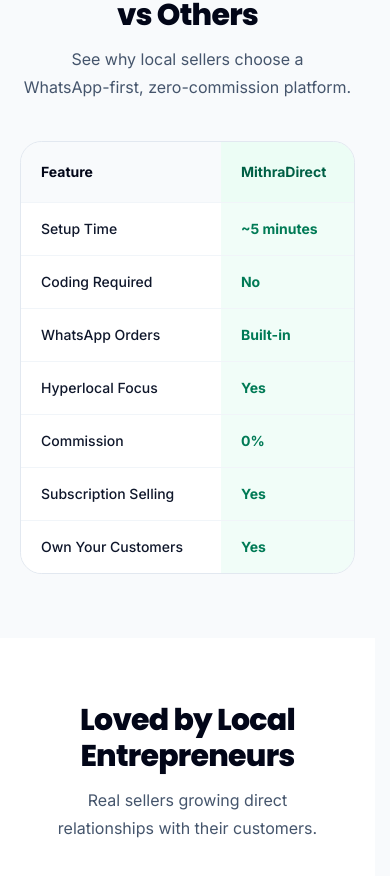
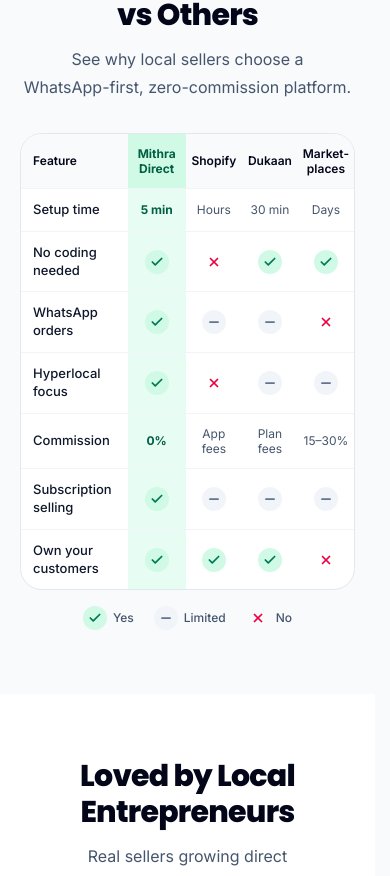
Before and after one commit to s713278/Website, a React (Vite) app: page / in a window 390 px wide. Shown: the part 6639-7515 px from the top of the page. Built offline with nearby package versions, Linux system fonts and the light colour scheme.

Commit message:
Improve mobile comparison table and brand onboarding loader

```diff
--- a/src/modules/marketing/components/MarketingLandingSections.tsx
+++ b/src/modules/marketing/components/MarketingLandingSections.tsx
@@ -12,6 +12,7 @@ import {
   MapPin,
   MessageCircle,
   Milk,
+  Minus,
   Palette,
   Play,
   Puzzle,
@@ -20,6 +21,7 @@ import {
   Star,
   Store,
   Wheat,
+  X,
 } from 'lucide-react'
 import { Link } from 'react-router-dom'
 import { Button, ShadcnInput } from '@/shared/components'
@@ -144,15 +146,51 @@ const audiences = [
   ['👩‍🍳', 'Women Entrepreneurs'],
 ]
 
+const comparisonOthers = ['Shopify', 'Dukaan', 'Marketplaces']
+
 const comparisons = [
   ['Setup Time', '~5 minutes', 'Hours–days', '~30 minutes', 'Days–weeks'],
   ['Coding Required', 'No', 'Often yes', 'No', 'No'],
   ['WhatsApp Orders', 'Built-in', 'Limited', 'Limited', 'No'],
   ['Hyperlocal Focus', 'Yes', 'No', 'Partial', 'City-wide'],
   ['Commission', '0%', 'App fees', 'Plan fees', '15–30%'],
-  ['Subscription Selling', 'Yes', 'Apps needed', 'Limited', 'Rare'],
+  ['Subscription Selling', 'Yes', 'Apps needed', 'Limited', 'Limited'],
   ['Own Your Customers', 'Yes', 'Yes', 'Yes', 'No'],
 ]
+
+type ComparisonMark = 'yes' | 'limited' | 'no'
+/** A short value shown as text, or a mark whose label is what a screen reader hears. */
+type GlanceCell = string | { mark: ComparisonMark; label: string }
+
+const yes = (label = 'Yes'): GlanceCell => ({ mark: 'yes', label })
+const limited = (label = 'Limited'): GlanceCell => ({ mark: 'limited', label })
+const no = (label = 'No'): GlanceCell => ({ mark: 'no', label })
+
+/** The phone form of `comparisons`: marks where the answer is yes, limited or no; short text where the number is the point. */
+const comparisonGlance: { feature: string; cells: GlanceCell[] }[] = [
+  { feature: 'Setup time', cells: ['5 min', 'Hours', '30 min', 'Days'] },
+  { feature: 'No coding needed', cells: [yes(), no(), yes(), yes()] },
+  { feature: 'WhatsApp orders', cells: [yes('Built-in'), limited(), limited(), no()] },
+  { feature: 'Hyperlocal focus', cells: [yes(), no(), limited('Partial'), limited('City-wide')] },
+  { feature: 'Commission', cells: ['0%', 'App fees', 'Plan fees', '15–30%'] },
+  { feature: 'Subscription selling', cells: [yes(), limited('Apps needed'), limited(), limited()] },
+  { feature: 'Own your customers', cells: [yes(), yes(), yes(), no()] },
+]
+
+const comparisonMarkStyle = {
+  yes: { Icon: Check, className: 'bg-emerald-100 text-emerald-700' },
+  limited: { Icon: Minus, className: 'bg-slate-100 text-slate-500' },
+  no: { Icon: X, className: 'text-rose-600' },
+} satisfies Record<ComparisonMark, { Icon: ComponentType<{ className?: string; strokeWidth?: number }>; className: string }>
+
+function ComparisonMarkIcon({ mark }: { mark: ComparisonMark }) {
+  const { Icon, className } = comparisonMarkStyle[mark]
+  return (
+    <span className={`mx-auto flex size-6 items-center justify-center rounded-full ${className}`} aria-hidden>
+      <Icon className="size-3.5" strokeWidth={3} />
+    </span>
+  )
+}
 
 const testimonials = [
   {
@@ -886,15 +924,78 @@ export function ComparisonSection() {
           </>
         }
       />
-      <div className="mt-10 overflow-x-auto rounded-2xl border border-slate-200 bg-white">
-        <table className="w-full min-w-[760px] border-collapse text-left">
+      {/* Phones see every platform at once: marks for yes, limited and no; short text where the number is the point. */}
+      <div className="mt-8 md:hidden">
+        <div className="overflow-hidden rounded-2xl border border-slate-200 bg-white">
+          <table className="w-full table-fixed border-collapse text-center">
+            <caption className="sr-only">MithraDirect compared with Shopify, Dukaan and Marketplaces</caption>
+            <colgroup>
+              <col className="w-[30%] min-[360px]:w-[32%]" />
+              <col className="w-[17.5%]" />
+              <col />
+              <col />
+              <col />
+            </colgroup>
+            <thead>
+              <tr className="bg-slate-50 align-middle text-[0.6875rem] leading-tight text-slate-950 min-[360px]:text-xs">
+                <th scope="col" className="px-3 py-3 text-left font-semibold">
+                  Feature
+                </th>
+                <th scope="col" className="bg-emerald-100 px-1 py-3 font-bold text-emerald-800">
+                  Mithra<wbr />Direct
+                </th>
+                <th scope="col" className="px-1 py-3 font-semibold">Shopify</th>
+                <th scope="col" className="px-1 py-3 font-semibold">Dukaan</th>
+                <th scope="col" className="px-1 py-3 font-semibold hyphens-manual">Market&shy;places</th>
+              </tr>
+            </thead>
+            <tbody>
+              {comparisonGlance.map(({ feature, cells }) => (
+                <tr key={feature} className="border-t border-slate-100">
+                  <th scope="row" className="py-3 pr-1.5 pl-2 text-left text-[0.6875rem] font-medium leading-snug text-slate-900 min-[360px]:px-3 min-[360px]:text-[0.8125rem]">
+                    {feature}
+                  </th>
+                  {cells.map((cell, index) => (
+                    <td
+                      key={index}
+                      className={`px-1 py-3 text-[0.6875rem] leading-tight min-[360px]:text-xs ${
+                        index === 0 ? 'bg-emerald-100/50 font-bold text-emerald-800' : 'text-slate-600'
+                      }`}
+                    >
+                      {typeof cell === 'string' ? (
+                        cell
+                      ) : (
+                        <>
+                          <ComparisonMarkIcon mark={cell.mark} />
+                          <span className="sr-only">{cell.label}</span>
+                        </>
+                      )}
+                    </td>
+                  ))}
+                </tr>
+              ))}
+            </tbody>
+          </table>
+        </div>
+        <ul className="mt-4 flex items-center justify-center gap-5 text-xs font-medium text-slate-600" aria-hidden>
+          {(['yes', 'limited', 'no'] as const).map((mark) => (
+            <li key={mark} className="flex items-center gap-1.5">
+              <ComparisonMarkIcon mark={mark} />
+              {mark === 'yes' ? 'Yes' : mark === 'limited' ? 'Limited' : 'No'}
+            </li>
+          ))}
+        </ul>
+      </div>
+
+      <div className="mt-10 hidden overflow-hidden rounded-2xl border border-slate-200 bg-white md:block">
+        <table className="w-full border-collapse text-left">
           <thead>
             <tr className="bg-slate-50 text-sm text-slate-950">
-              {['Feature', 'MithraDirect', 'Shopify', 'Dukaan', 'Marketplaces'].map((heading, index) => (
+              {['Feature', 'MithraDirect', ...comparisonOthers].map((heading, index) => (
                 <th
                   key={heading}
                   scope="col"
-                  className={`px-5 py-5 font-bold ${index === 1 ? 'bg-emerald-50 text-emerald-800' : ''}`}
+                  className={`px-4 py-5 font-bold lg:px-5 ${index === 1 ? 'bg-emerald-100 text-emerald-800' : ''}`}
                 >
                   {heading}
                 </th>
@@ -904,20 +1005,22 @@ export function ComparisonSection() {
           <tbody>
             {comparisons.map((row) => (
               <tr key={row[0]} className="border-t border-slate-100">
-                {row.map((cell, index) => (
-                  <td
-                    key={cell}
-                    className={`px-5 py-4 text-sm sm:text-base ${
-                      index === 1
-                        ? 'bg-emerald-50/70 font-bold text-emerald-700'
-                        : index === 0
-                          ? 'font-medium text-slate-900'
-                          : 'text-slate-700'
-                    }`}
-                  >
-                    {cell}
-                  </td>
-                ))}
+                {row.map((cell, index) =>
+                  index === 0 ? (
+                    <th key={index} scope="row" className="px-4 py-4 text-sm font-medium text-slate-900 lg:px-5 lg:text-base">
+                      {cell}
+                    </th>
+                  ) : (
+                    <td
+                      key={index}
+                      className={`px-4 py-4 text-sm lg:px-5 lg:text-base ${
+                        index === 1 ? 'bg-emerald-100/50 font-bold text-emerald-800' : 'text-slate-700'
+                      }`}
+                    >
+                      {cell}
+                    </td>
+                  ),
+                )}
               </tr>
             ))}
           </tbody>
--- a/src/modules/vendor/components/onboarding/StepPrimitives.tsx
+++ b/src/modules/vendor/components/onboarding/StepPrimitives.tsx
@@ -2,6 +2,7 @@ import { useEffect, useEffectEvent, useRef, useState, type ReactNode, type Ref,
 import { CheckIcon, ChevronRightIcon, DatabaseIcon, RotateCcwIcon } from 'lucide-react'
 import { cn } from '@/lib/utils'
 import { Spinner } from '@/components/ui/spinner'
+import logoDarkMd from '@/assets/logo_dark_md.png'
 import { Button } from '@/shared/components/ui'
 import type { ValidationIssue } from '../../types/onboarding'
 import { StepNotice } from './AccessNotice'
@@ -315,7 +316,32 @@ export function QuietSpinner({ className }: { className?: string }) {
 export function StepLoading({ label = 'Loading this step' }: { label?: string }) {
   return (
     <div role="status" aria-label={label} aria-busy="true" className="grid min-h-72 place-items-center">
-      <QuietSpinner className="size-8" />
+      <div className="px-4 py-8">
+        <span aria-hidden="true" className="relative grid size-14 place-items-center">
+          <svg
+            viewBox="0 0 64 64"
+            fill="none"
+            className="absolute inset-0 size-full motion-safe:animate-[spin_2s_linear_infinite]"
+          >
+            <circle
+              className="ob-loading-arc"
+              cx="32"
+              cy="32"
+              r="30"
+              pathLength="100"
+              stroke="#4caf50"
+              strokeWidth="4"
+              strokeLinecap="round"
+              strokeDasharray="25 75"
+              transform="rotate(-90 32 32)"
+            />
+          </svg>
+          {/* Crop the original logo lockup to its round mark without redrawing the brand. */}
+          <svg viewBox="0 0 68 68" className="size-11 overflow-hidden">
+            <image href={logoDarkMd} width="317" height="68" />
+          </svg>
+        </span>
+      </div>
     </div>
   )
 }
--- a/src/styles/global.css
+++ b/src/styles/global.css
@@ -416,6 +416,28 @@
   .ob-numeric {
     font-variant-numeric: tabular-nums;
     letter-spacing: -0.01em;
+  }
+
+  /* pathLength=100: dash + gap must stay at 100 as the head extends and the tail catches up. */
+  @keyframes ob-loading-dash {
+    0% {
+      stroke-dasharray: 3 97;
+      stroke-dashoffset: 0;
+    }
+    50% {
+      stroke-dasharray: 74 26;
+      stroke-dashoffset: -12;
+    }
+    100% {
+      stroke-dasharray: 3 97;
+      stroke-dashoffset: -100;
+    }
+  }
+
+  @media (prefers-reduced-motion: no-preference) {
+    .ob-loading-arc {
+      animation: ob-loading-dash 2s ease-in-out infinite;
+    }
   }
 
   /* Each step arriving. Small on purpose: the vendor is filling a form, not
```
